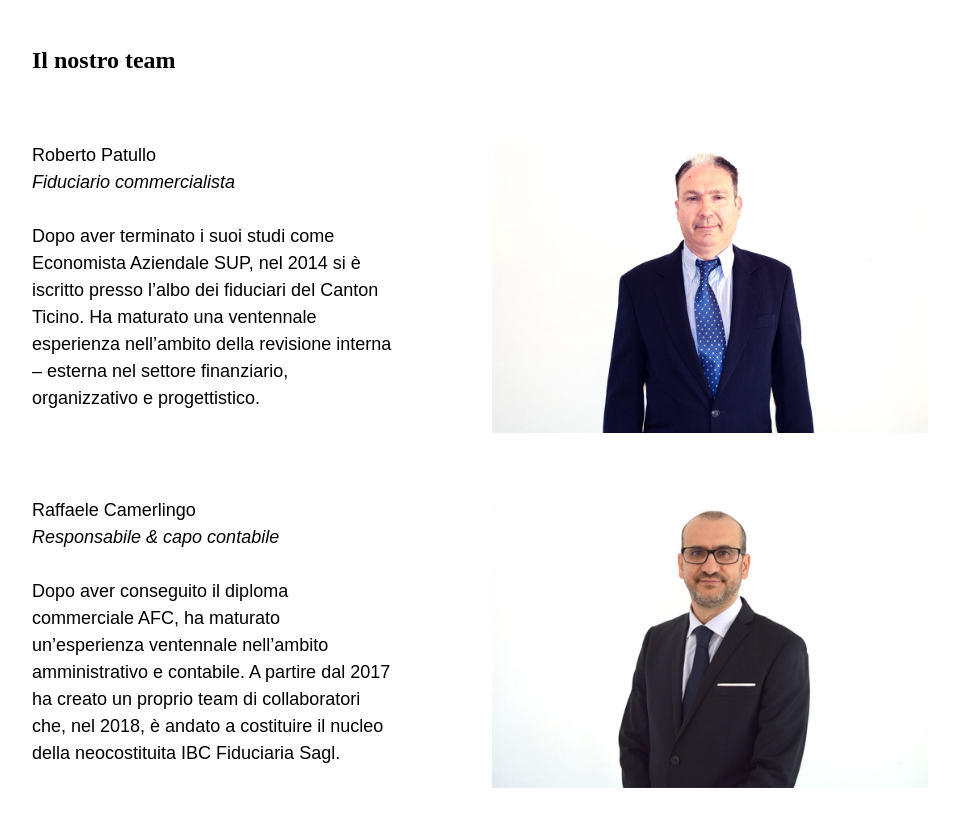
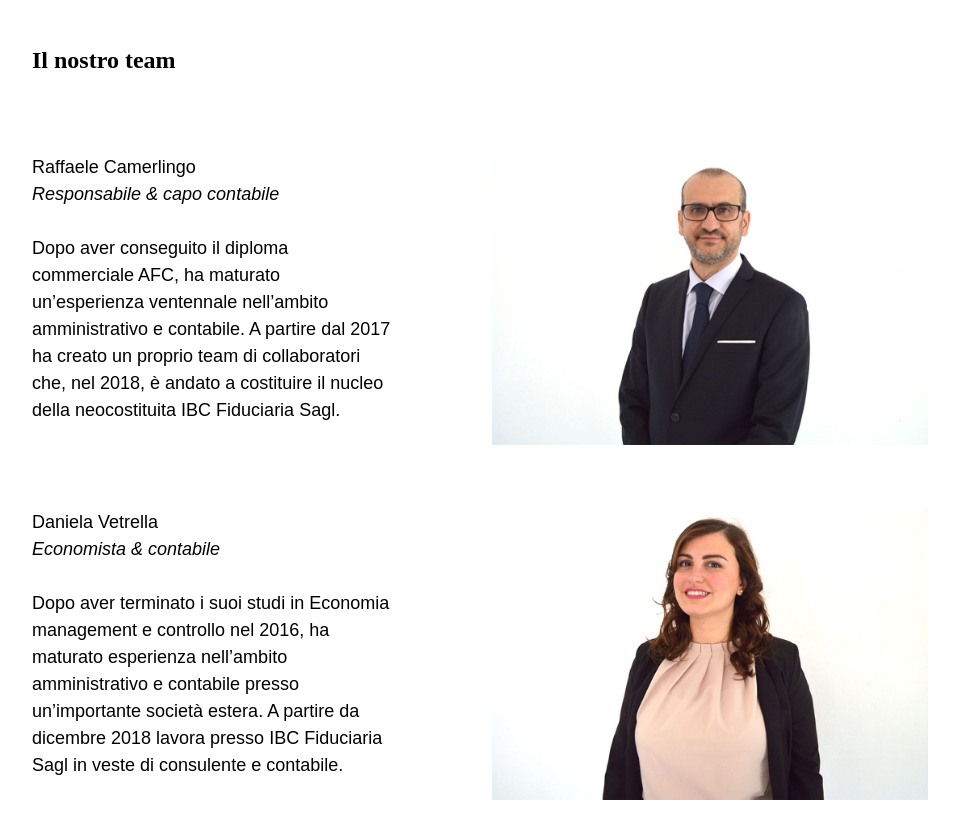
Before and after one commit to timoanzalone/ibc, a website: page public/chi-siamo.html in a window 1280 px wide. Shown: the part 960-1783 px from the top of the page, without its empty margins (160-1119 px from the left). Drawn offline with Linux system fonts and the light colour scheme; a web font is replaced by a local one.

Commit message:
Update chi-siamo.html

```diff
--- a/public/chi-siamo.html
+++ b/public/chi-siamo.html
@@ -75,22 +75,6 @@
         <h2 class="is-size-4 m-b-xl wow fadeIn">
           Il nostro team
         </h2>
-        <div class="columns wow fadeIn">
-          <div class="column is-5">
-            <b>Roberto Patullo</b>
-            <br><i>Fiduciario commercialista</i><br><br>
-            <p>
-              Dopo aver terminato i suoi studi come Economista Aziendale SUP, nel 2014 si è iscritto presso l’albo dei
-              fiduciari del Canton Ticino. Ha maturato una ventennale esperienza nell’ambito della revisione interna –
-              esterna nel settore finanziario, organizzativo e progettistico.
-            </p>
-          </div>
-
-          <div class="column is-offset-1">
-            <img src="img/ibc_bio_roberto_patullo.jpg" alt="">
-          </div>
-        </div>
-
         <div class="columns m-t-lg wow fadeIn">
           <div class="column is-5">
             <b>Raffaele Camerlingo</b>
```
